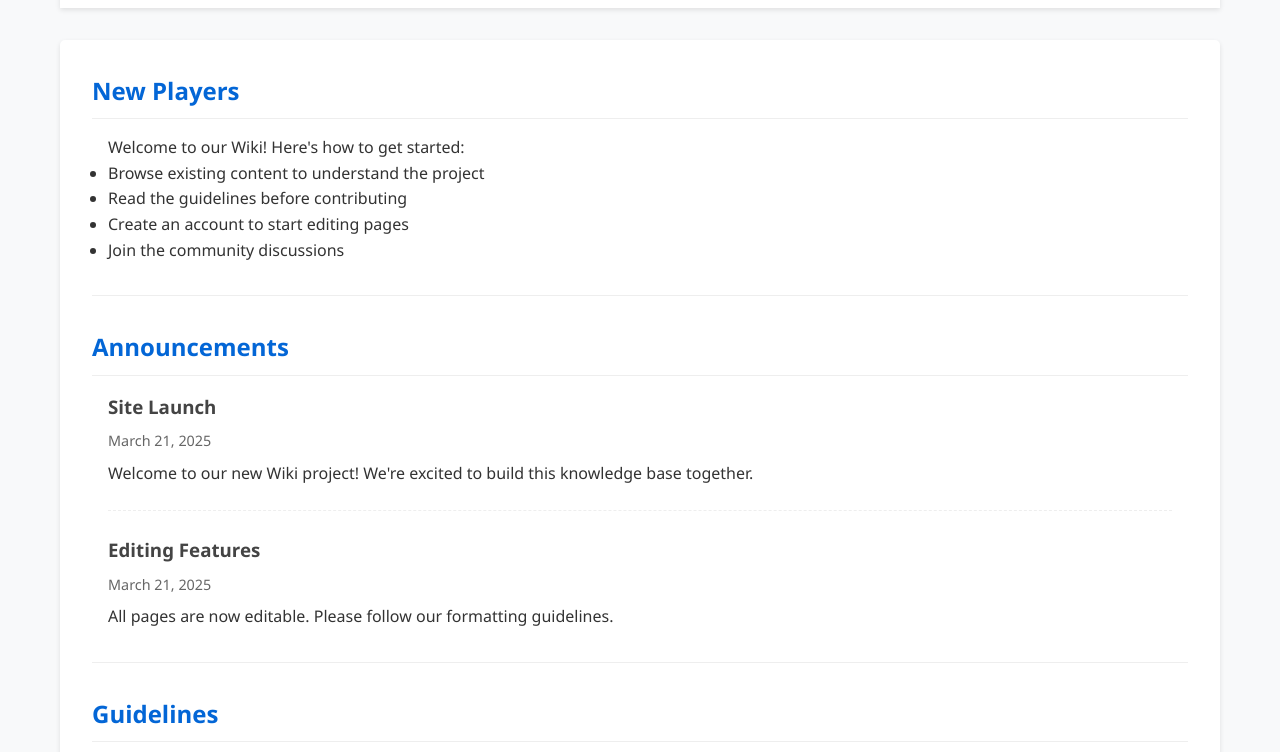
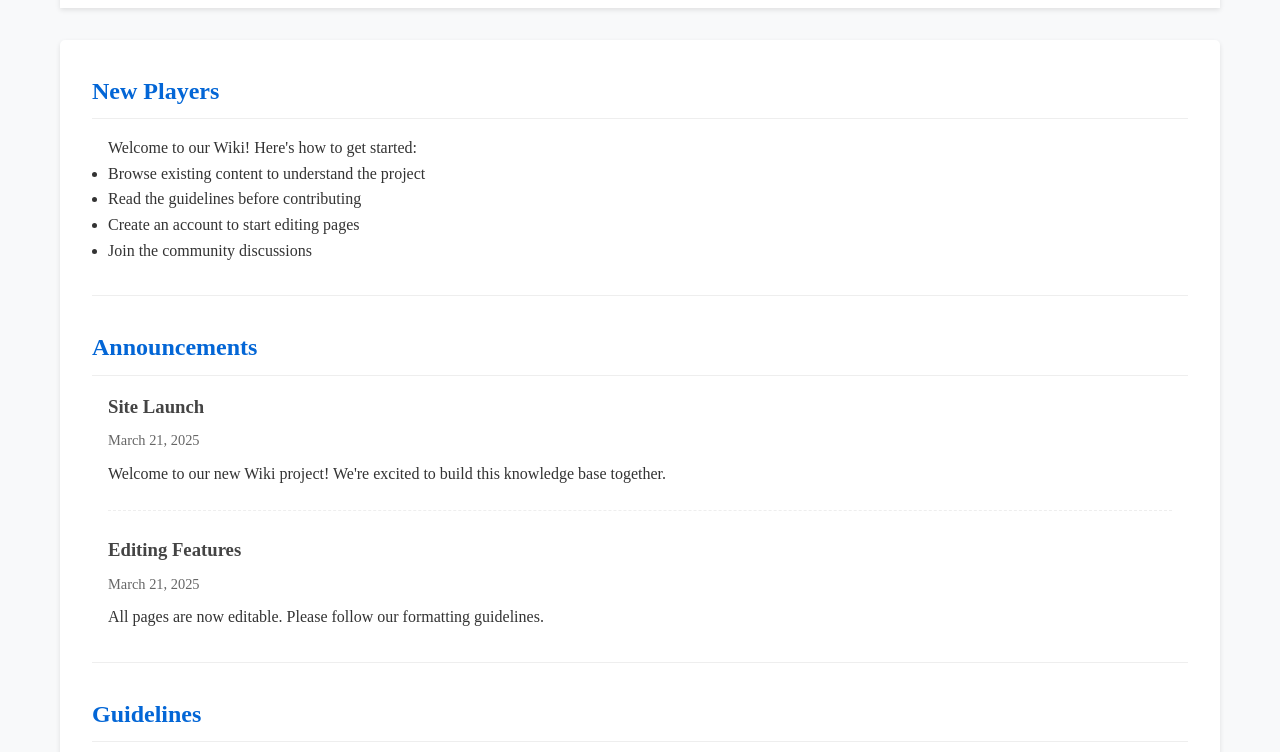
Before and after one commit to YuanTony/MapWarsWebsite, a plain HTML site: page index.html in a window 1280 px wide. Shown: the part 117-869 px from the top of the page. Drawn offline with nearby package versions, Linux system fonts and the light colour scheme.

Commit message:
Update style.css
changed to tnr

```diff
--- a/css/style.css
+++ b/css/style.css
@@ -6,7 +6,7 @@
 }
 
 body {
-    font-family: 'Segoe UI', Tahoma, Geneva, Verdana, sans-serif;
+    font-family: 'Times New Roman', serif;
     line-height: 1.6;
     color: #333;
     background-color: #f8f9fa;
```
